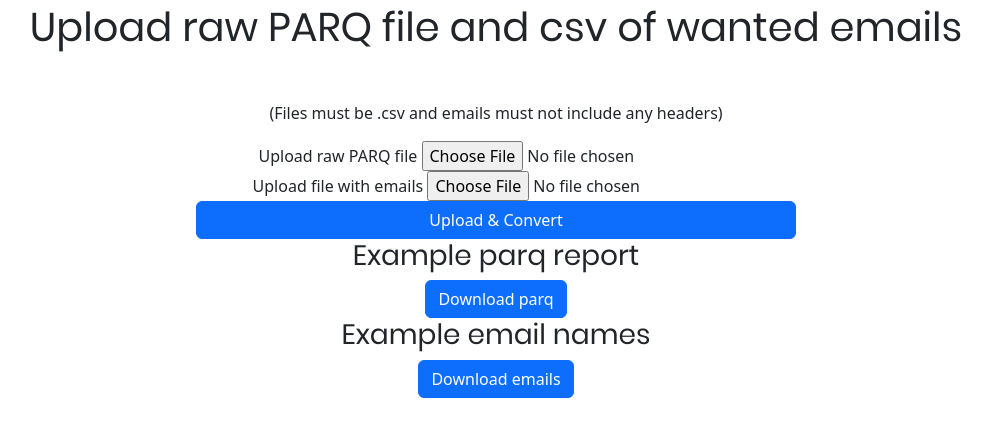
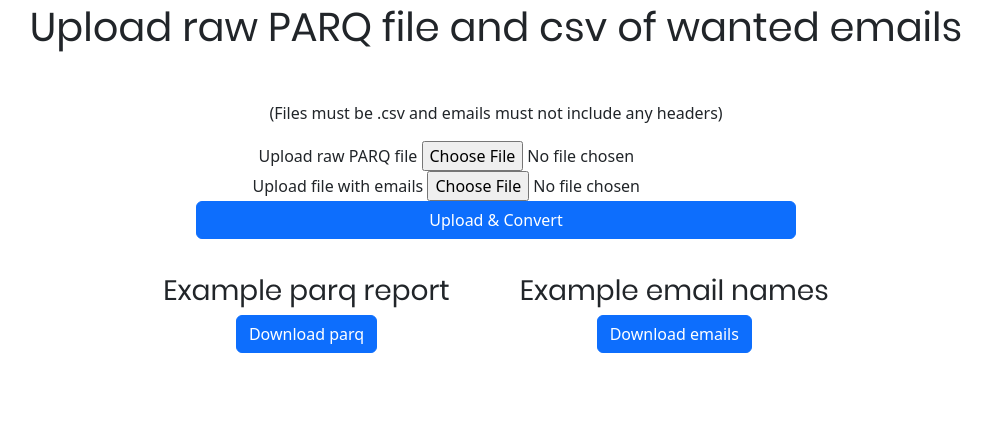
Before and after one commit to Jbreets/csv-to-pdf, a Flask app: page /parq in a window 1280 px wide. Shown: the part 232-669 px from the top of the page, without its empty margins (144-1136 px from the left). Run offline with Flask 3, Linux system fonts and the light colour scheme; some libraries are stand-ins or nearby versions.

Commit message:
adding missing styles

```diff
--- a/static/styles.css
+++ b/static/styles.css
@@ -95,3 +95,12 @@ form {
 	display: flex;
 	flex-direction: column;
 }
+.example-files {
+	display: flex;
+	flex-direction: row;
+	margin: 0 auto;
+	justify-content: center;
+}
+.example-files div {
+	padding: 35px;
+}
```
